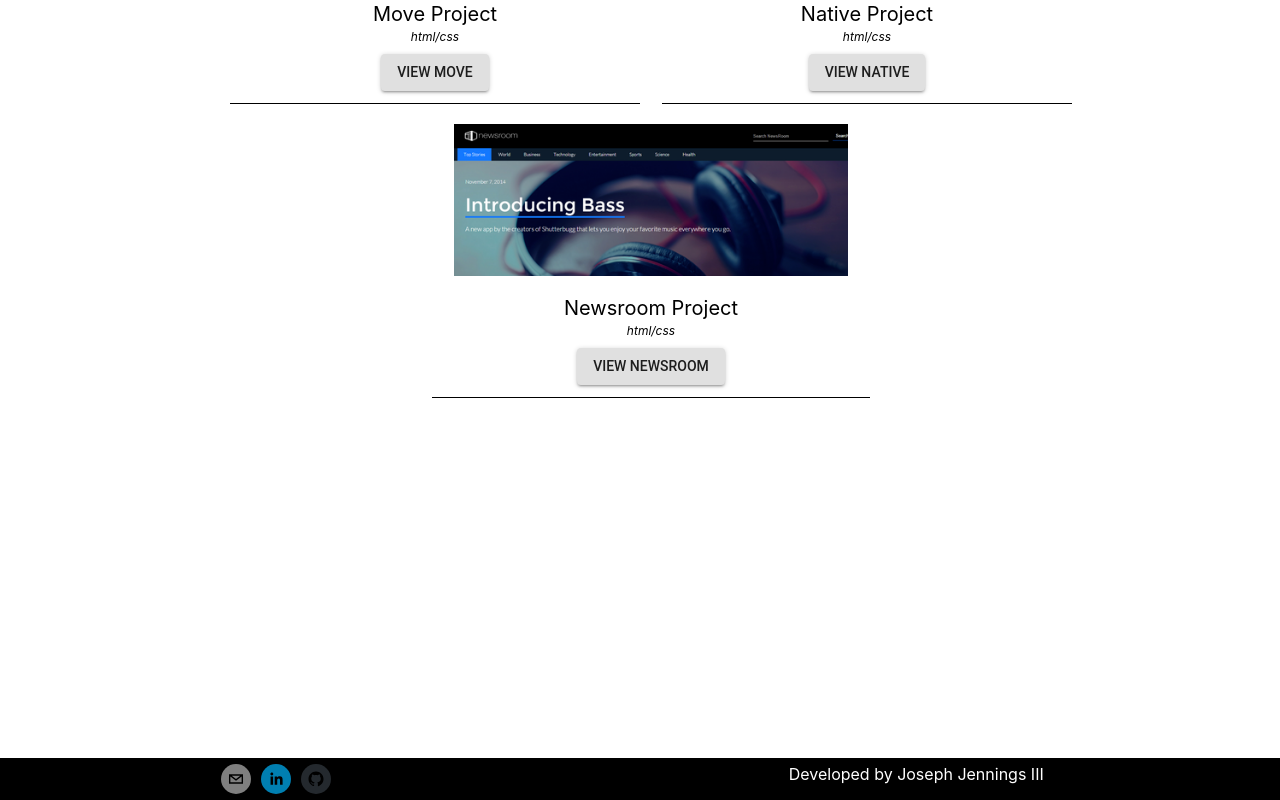
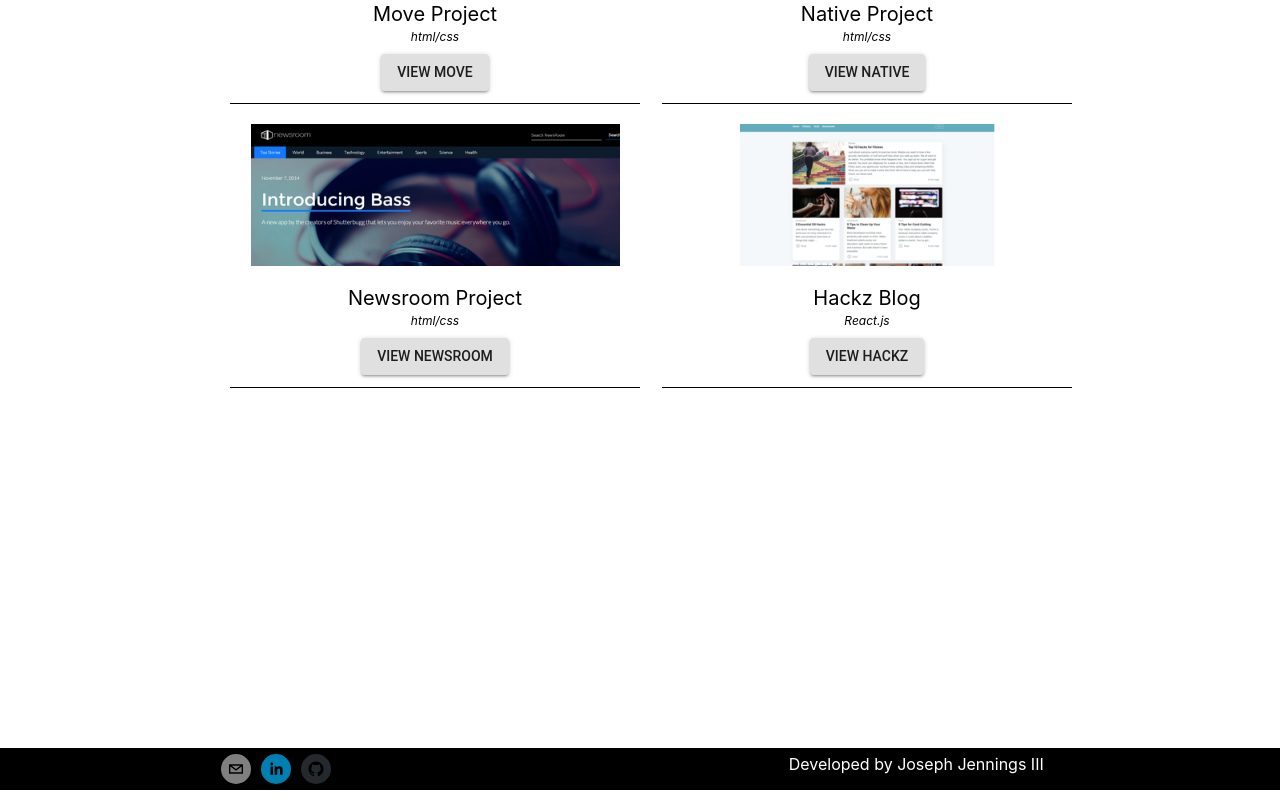
Before and after one commit to josephjennings3/portfolio, a React (Create React App) app: page /pages/projectspage in a window 1280 px wide. Shown: the part 1378-2178 px from the top of the page. Built offline with nearby package versions, Linux system fonts and the light colour scheme.

Commit message:
added Hackz to projects

```diff
--- a/src/components/projects.js
+++ b/src/components/projects.js
@@ -7,6 +7,7 @@
 import move from '../images/moveicon.png';
 import native from '../images/nativeicon.png';
 import newicon from '../images/newicon.png';
+import hackz from '../images/hackz3.png';
 import Button from '@material-ui/core/Button';
 
 class Projects extends Component {
@@ -80,7 +81,7 @@
                         </a>
                     </section>
                 </div>
-                <div className="project-container bottom">
+                <div className="project-container">
                     <section className="project-ex">
                         <img src={newicon} alt="preview of news project"/>
                         <p className="project-title">Newsroom Project</p>
@@ -91,6 +92,16 @@
                             </Button>
                         </a>
                     </section>
+                    <section className="project-ex">
+                        <img src={hackz} alt="preview of hackz project"/>
+                        <p className="project-title">Hackz Blog</p>
+                        <p className="lang">React.js</p>
+                        <a href="https://https://hackz.com/" target="_blank" rel="noopener noreferrer">
+                            <Button variant="contained">
+                            <span classname="view-button"> View Hackz </span>
+                            </Button>
+                        </a>
+                    </section>
                 </div>
             </main>
         );
```
Also changed, not shown: src/images/hackz3.png (added).
